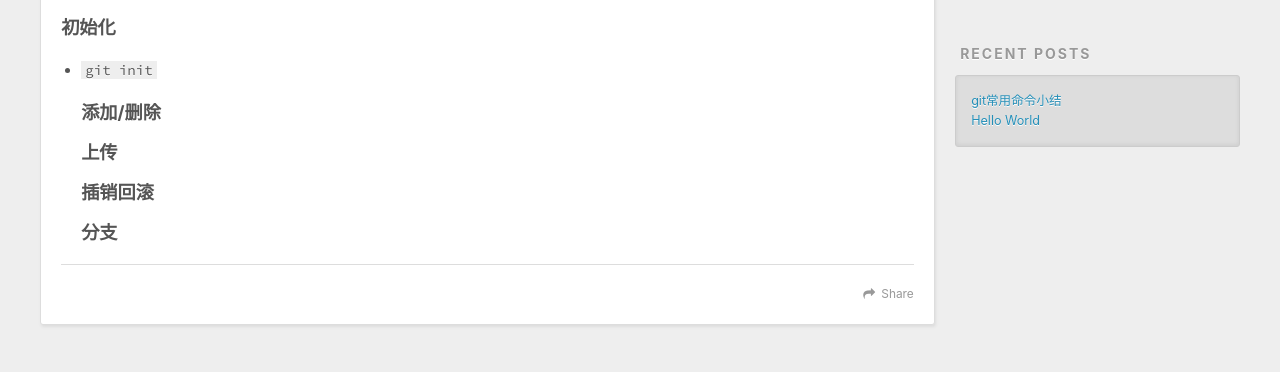
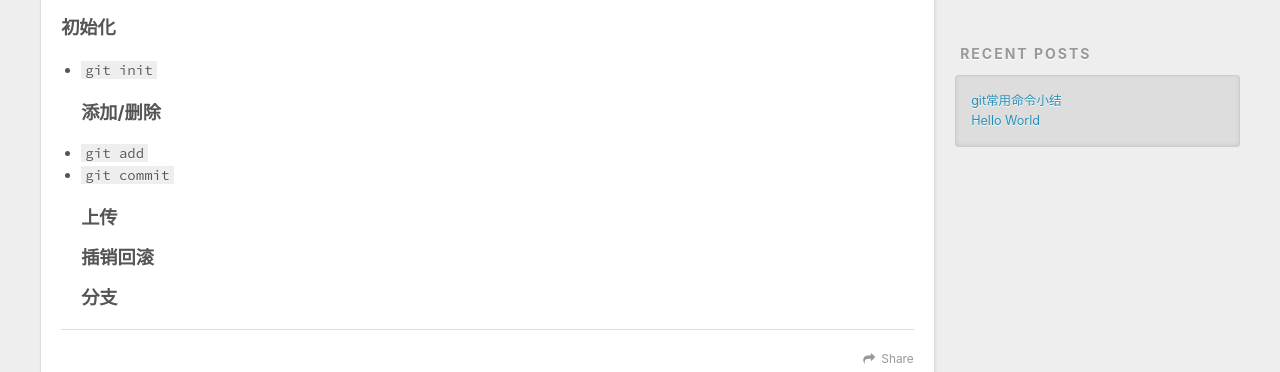
Before and after one commit to Ping-ting/Ping-ting.github.io, a plain HTML site: page 2022/02/02/git常用命令小结/index.html in a window 1280 px wide. Shown: the part 434-806 px from the top of the page. Drawn offline with nearby package versions, Linux system fonts and the light colour scheme.

Commit message:
Site updated: 2022-02-02 17:46:02

```diff
--- a/2022/02/02/git常用命令小结/index.html
+++ b/2022/02/02/git常用命令小结/index.html
@@ -7,15 +7,15 @@
 
   <title>git常用命令小结 | Pingting</title>
   <meta name="viewport" content="width=device-width, initial-scale=1, maximum-scale=1">
-  <meta name="description" content="初始化 git init添加&#x2F;删除上传插销回滚分支">
+  <meta name="description" content="初始化 git init添加&#x2F;删除 git add git commit上传插销回滚分支">
 <meta property="og:type" content="article">
 <meta property="og:title" content="git常用命令小结">
 <meta property="og:url" content="http://example.com/2022/02/02/git%E5%B8%B8%E7%94%A8%E5%91%BD%E4%BB%A4%E5%B0%8F%E7%BB%93/index.html">
 <meta property="og:site_name" content="Pingting">
-<meta property="og:description" content="初始化 git init添加&#x2F;删除上传插销回滚分支">
+<meta property="og:description" content="初始化 git init添加&#x2F;删除 git add git commit上传插销回滚分支">
 <meta property="og:locale" content="en_US">
 <meta property="article:published_time" content="2022-02-02T09:10:20.000Z">
-<meta property="article:modified_time" content="2022-02-02T09:13:34.295Z">
+<meta property="article:modified_time" content="2022-02-02T09:44:55.891Z">
 <meta property="article:author" content="John Doe">
 <meta name="twitter:card" content="summary">
 
@@ -89,7 +89,9 @@
     <div class="article-entry" itemprop="articleBody">
 
         <h3 id="初始化"><a href="#初始化" class="headerlink" title="初始化"></a>初始化</h3><ul>
-<li><code>git init</code><h3 id="添加-删除"><a href="#添加-删除" class="headerlink" title="添加/删除"></a>添加/删除</h3><h3 id="上传"><a href="#上传" class="headerlink" title="上传"></a>上传</h3><h3 id="插销回滚"><a href="#插销回滚" class="headerlink" title="插销回滚"></a>插销回滚</h3><h3 id="分支"><a href="#分支" class="headerlink" title="分支"></a>分支</h3></li>
+<li><code>git init</code><h3 id="添加-删除"><a href="#添加-删除" class="headerlink" title="添加/删除"></a>添加/删除</h3></li>
+<li><code>git add</code></li>
+<li><code>git commit</code><h3 id="上传"><a href="#上传" class="headerlink" title="上传"></a>上传</h3><h3 id="插销回滚"><a href="#插销回滚" class="headerlink" title="插销回滚"></a>插销回滚</h3><h3 id="分支"><a href="#分支" class="headerlink" title="分支"></a>分支</h3></li>
 </ul>
 
 
```
Also changed, not shown: index.html (+3 -1 lines).
